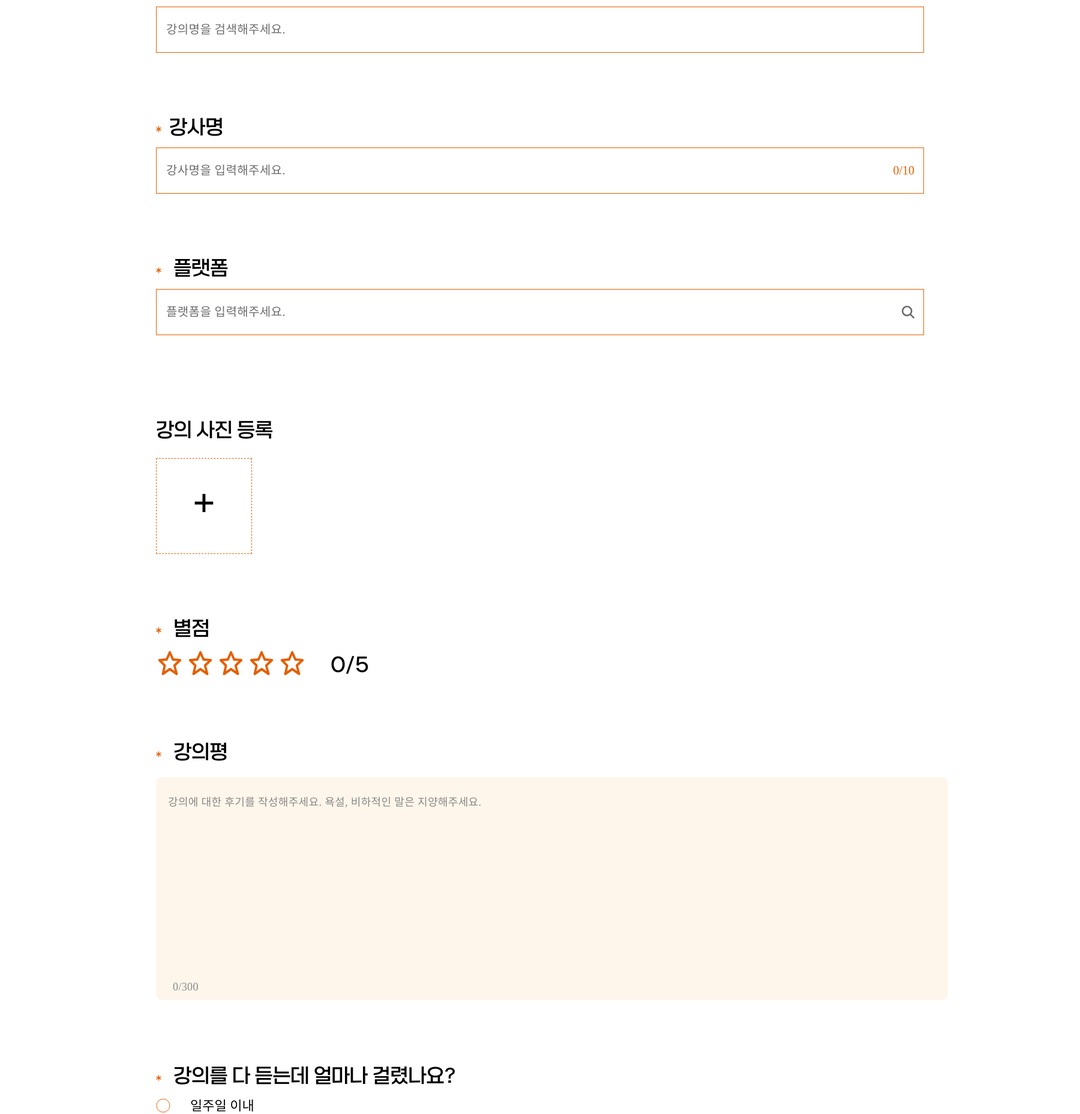
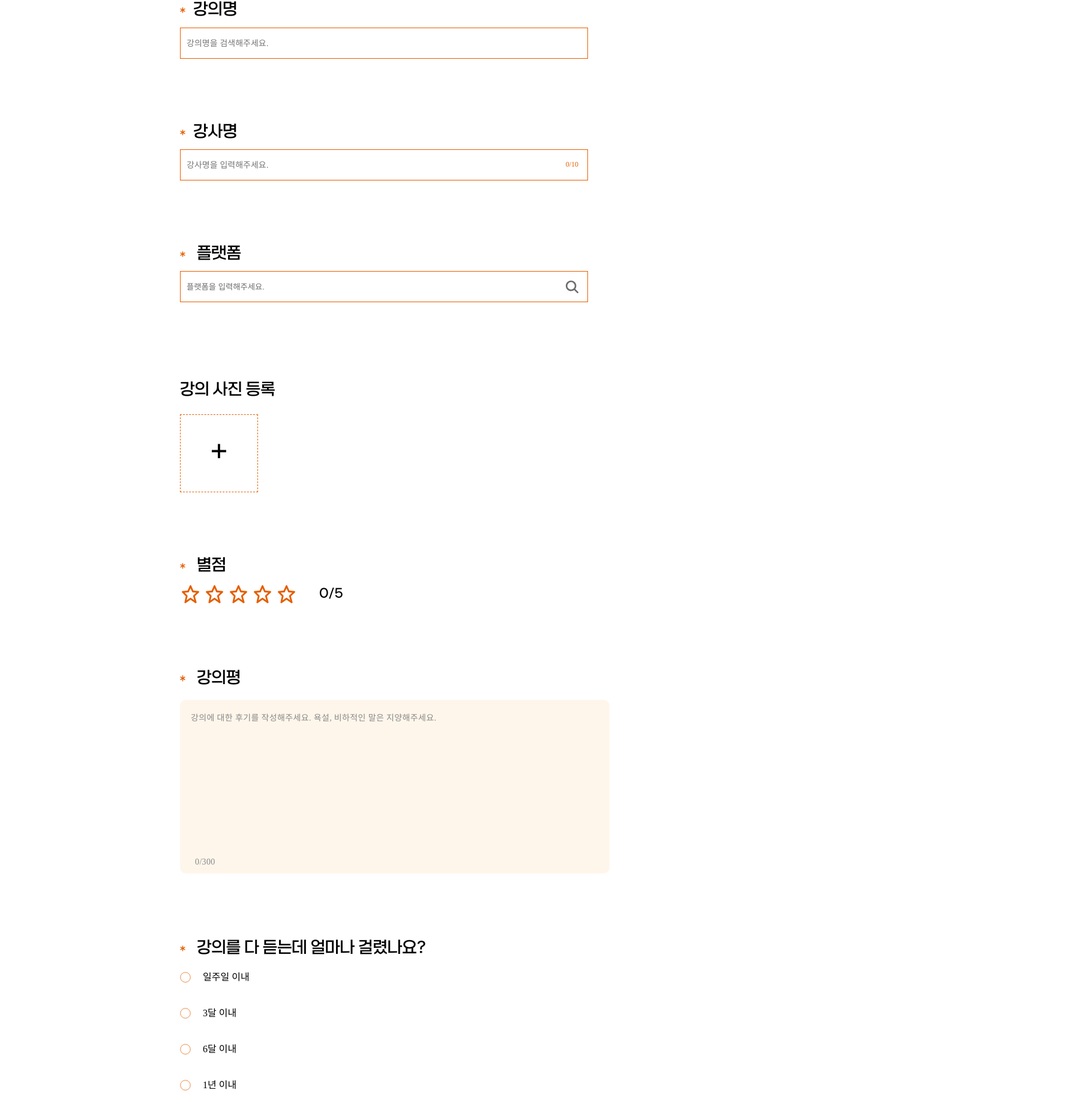
Before and after one commit to DS-UMC-7th/UMC-7th-TEAM-WEB2-FE, a React (Vite) app: page /post in a window 1280 px wide. Shown: the part 324-2182 px from the top of the page at 60% size, 1800 px wide, since content can reach past the window. Built offline with nearby package versions, Linux system fonts and the light colour scheme.

Commit message:
[Design] 스타일 수정

```diff
--- a/src/components/Post/CompletionTimeInput.jsx
+++ b/src/components/Post/CompletionTimeInput.jsx
@@ -11,7 +11,7 @@ const Label = styled.label`
   display: block;
   margin-bottom: 13px;
   font-family: "Elice DX Neolli";
-  font-size: 32px;
+  font-size: 26px;
   font-style: normal;
   font-weight: 500;
   line-height: 124.9%;
@@ -24,34 +24,37 @@ const Icon = styled.img`
 `;
 
 const RadioGroup = styled.div`
-  margin-top: 15px;
+  margin-top: 1rem;
   display: flex;
-  width: 250px;
   flex-direction: column;
   align-items: flex-start;
-  gap: 10px;
+  gap: 0.5rem;
+  width: 80%;
+
 `;
+
 
 const RadioOption = styled.div`
   display: flex;
   align-items: center;
-  gap: 10px;
+  gap: 5px;
+  margin-top:10px;
   cursor: pointer;
-  margin-bottom: 30px;
+  margin-bottom: 25px;
 
   img {
-    width: 24px;
-    height: 24px;
+    width: 18px;
+    height: 18px;
   }
 
   span {
     color: #000;
     font-family: "Pretendard Variable";
-    font-size: 22px;
+    font-size: 16px;
     font-style: normal;
     font-weight: 500;
     line-height: 124.9%; /* 27.478px */
-    margin-left: 23px;
+    margin-left: 15px;
   }
 `;
 
--- a/src/components/Post/ImageUpload.jsx
+++ b/src/components/Post/ImageUpload.jsx
@@ -9,9 +9,9 @@ const Section = styled.div`
 const Label = styled.label`
   color: ${({ theme }) => theme.colors.black};
   display: block;
-  margin-bottom: 13px;
+  margin-bottom: 11px;
   font-family: 'Elice DX Neolli';
-  font-size: 32px;
+  font-size: 26px;
   font-style: normal;
   font-weight: 500;
   line-height: 124.9%;
@@ -25,16 +25,16 @@ const AddImageButton = styled.button`
   margin-top: 25px;
   background-color: ${({ theme }) => theme.colors.white};
   border: 1px dashed ${({ theme }) => theme.colors.main};
-  width: 160px;
-  height: 160px;
+  width: 130px;
+  height: 130px;
   padding: 10px;
-  gap: 10px;
+  gap: 5px;
   flex-shrink: 0;
   position: relative;
 
   color: ${({ theme }) => theme.colors.black};
   font-family: 'Elice DX Neolli';
-  font-size: 64px;
+  font-size: 50px;
   font-style: normal;
   font-weight: 300;
   line-height: 124.9%;
@@ -43,6 +43,7 @@ const AddImageButton = styled.button`
     border: 1px solid ${({ theme }) => theme.colors.main};
   }
 `;
+
 
 const HiddenInput = styled.input`
   display: none;
@@ -55,7 +56,7 @@ const UploadedImage = styled.img`
   top: 0;
   left: 0;
   object-fit: cover; /* 이미지를 버튼 크기에 맞게 조정 */
-  border-radius: 4px; /* 버튼과 일치하는 모서리 둥글기 */
+
 `;
 
 
--- a/src/components/Post/Input.jsx
+++ b/src/components/Post/Input.jsx
@@ -11,7 +11,7 @@ const Label = styled.label`
   display: block;
   margin-bottom: 13px;
   font-family: 'Elice DX Neolli';
-  font-size: 32px;
+  font-size: 26px;
   font-style: normal;
   font-weight: 500;
   line-height: 124.9%;
@@ -29,33 +29,22 @@ const StyledInputContainer = styled.div`
   align-items: center;
 `;
 
+
 const StyledInput = styled.input`
   width: 100%;
-  font-size: 20px;
-  height: 45px;
-  padding: 15px 16px;
-  font-family: 'Pretendard Variable';
-  font-weight: 300;
+  font-size: 14px; /* 반응형 글꼴 크기 */
+  height: 3.5rem;
+  padding: 0.75rem 1rem;
   border: 1px solid ${({ theme }) => theme.colors.main};
   background: #fff;
   box-shadow: none;
 
-  &::placeholder {
-    color: ${({ theme }) => theme.colors.gray};
-    font-size: 20px;
-    font-style: normal;
-    font-family: 'Pretendard Variable';
-    font-weight: 300;
-    line-height: 124.9%;
-    letter-spacing: 0.4px;
-  }
-
   &:focus {
-    outline: none;
     border-color: ${({ theme }) => theme.colors.main};
-    box-shadow: 0px 4px 4px 0px rgba(0, 0, 0, 0.25);
+    box-shadow: 0px 2px 6px rgba(0, 0, 0, 0.1); /* 시각적 강조 */
   }
 `;
+
 
 const SearchResultContainer = styled.div`
   margin-top: 15px;
@@ -63,7 +52,7 @@ const SearchResultContainer = styled.div`
   top: 50px;
   left: 0;
   width: 100%;
-  max-height: 450px;
+  max-height: 250px;
   overflow-y: auto;
   z-index: 100;
   border: 1px solid ${({ theme }) => theme.colors.main};
@@ -72,19 +61,18 @@ const SearchResultContainer = styled.div`
 `;
 
 const SearchResultItem = styled.div`
-  padding: 10px;
   border-bottom: 1px solid ${({ theme }) => theme.colors.gray};
   cursor: pointer;
   display: flex;
-  padding: 21px 0px;
+  padding: 20px 10px;
   flex-direction: column;
   justify-content: center;
   align-items: flex-start;
-  gap: 7px;
+  gap: 5px;
   align-self: stretch;
   color: #3f3f3f;
   font-family: 'Pretendard Variable';
-  font-size: 20px;
+  font-size: 14px;
   font-style: normal;
   font-weight: 400;
   line-height: 124.9%;
@@ -104,7 +92,7 @@ const PlaceholderText = styled.span`
   right: 16px;
   color: ${({ theme }) => theme.colors.main};
   font-family: 'Pretendard Variable';
-  font-size: 20px;
+  font-size: 12px;
   font-style: normal;
   font-weight: 500;
   line-height: 124.9%;
@@ -153,7 +141,7 @@ const Input = ({
               >
                 {result.name}
                 <br />
-                <div style={{ fontSize: '20px', color: '#888' }}>
+                <div style={{ fontSize: '14px', color: '#888' }}>
                   {result.platform} | {result.instructor}
                 </div>
               </SearchResultItem>
--- a/src/components/Post/Platform.jsx
+++ b/src/components/Post/Platform.jsx
@@ -11,7 +11,7 @@ const Label = styled.label`
   display: block;
   margin-bottom: 13px;
   font-family: 'Elice DX Neolli';
-  font-size: 32px;
+  font-size: 26px;
   font-style: normal;
   font-weight: 500;
   line-height: 124.9%;
@@ -29,39 +29,30 @@ const StyledInputContainer = styled.div`
   align-items: center;
 `;
 
+
 const StyledInput = styled.input`
   width: 100%;
-  font-size: 20px;
-  height: 45px;
-  padding: 15px 16px;
-  font-family: 'Pretendard Variable';
-  font-weight: 300;
+  height: 3.5rem;
+  padding: 0.75rem 1rem;
   border: 1px solid ${({ theme }) => theme.colors.main};
   background: #fff;
-  box-shadow: none;
 
   &::placeholder {
     color: ${({ theme }) => theme.colors.gray};
-    font-size: 20px;
-    font-style: normal;
-    font-family: 'Pretendard Variable';
-    font-weight: 300;
-    line-height: 124.9%;
-    letter-spacing: 0.4px;
   }
 
   &:focus {
-    outline: none;
     border-color: ${({ theme }) => theme.colors.main};
-    box-shadow: 0px 4px 4px 0px rgba(0, 0, 0, 0.25);
+    box-shadow: 0 2px 4px rgba(0, 0, 0, 0.1); /* 시각적 강조 */
   }
 `;
+
 
 const TagList = styled.div`
   display: flex;
   flex-wrap: wrap;
   gap: 11px;
-  margin-top: 34px;
+  margin-top: 24px;
 `;
 
 const Tag = styled.span`
@@ -70,12 +61,12 @@ const Tag = styled.span`
   display: inline-flex;
   align-items: center;
   justify-content: center;
-  padding: 10px 20px;
+  padding: 5px 10px;
   background-color: ${({ theme }) => theme.colors.white};
   color: ${({ theme }) => theme.colors.main};
 
   font-family: 'Elice DX Neolli';
-  font-size: 20px;
+  font-size: 12px;
   font-style: normal;
   font-weight: 500;
   line-height: normal;
@@ -90,7 +81,7 @@ const TagDeleteButton = styled.button`
   cursor: pointer;
 
   font-family: 'Elice DX Neolli';
-  font-size: 20px;
+  font-size: 12px;
   font-style: normal;
   font-weight: 500;
   line-height: normal;
--- a/src/components/Post/PostForm.jsx
+++ b/src/components/Post/PostForm.jsx
@@ -7,18 +7,25 @@ import ReviewInput from './ReviewInput';
 import StarRating from './StarRating';
 import CompletionTimeInput from './CompletionTimeInput';
 
-const Container = styled.div`
+/*const Container = styled.div`
   width: 100%;
   max-width: 1440px;
   margin: 0 auto;
   padding: 40px 260px;
+`;*/
+
+const Container = styled.div`
+ display: flex;
+  flex-direction: column;
+  margin: 0 auto;
+ padding: 7rem 30rem;
 `;
 
 const Title = styled.h2`
   color: ${({ theme }) => theme.colors.black};
   text-align: center;
-  margin-bottom: 20px;
-  font-size: 48px;
+  margin-bottom: 30px;
+  font-size: 42px;
   font-style: normal;
   font-weight: 700;
   line-height: 124.9%;
@@ -32,7 +39,7 @@ const RequiredNote = styled.p`
   font-style: normal;
   font-weight: 500;
   line-height: 124.9%;
-  margin-bottom: 15px;
+  margin-bottom: 25px;
   text-align: right;
 `;
 
@@ -44,11 +51,9 @@ const Icon = styled.img`
 `;
 
 
-
 const SubmitButton = styled.button`
   display: block;
-  width: 100%;
-  height: 76px;
+  height: 55px;
   padding: 10px;
   justify-content: center;
   align-items: center;
@@ -62,7 +67,7 @@ const SubmitButton = styled.button`
   cursor: ${(props) => (props.disabled ? 'not-allowed' : 'pointer')};
 
   font-family: "Pretendard Variable";
-  font-size: 31px;
+  font-size: 20px;
   font-style: normal;
   font-weight: 800;
   line-height: 124.9%; /* 38.719px */
@@ -72,7 +77,7 @@ const SubmitButton = styled.button`
 
 const ErrorMessage = styled.p`
   color: red;
-  font-size: 15px;
+  font-size: 11px;
   margin-top: 10px;
 font-family: "Pretendard Variable";
 
--- a/src/components/Post/ReviewInput.jsx
+++ b/src/components/Post/ReviewInput.jsx
@@ -11,7 +11,7 @@ const Label = styled.label`
   display: block;
   margin-bottom: 13px;
   font-family: 'Elice DX Neolli';
-  font-size: 32px;
+  font-size: 26px;
   font-style: normal;
   font-weight: 500;
   line-height: 124.9%;
@@ -28,10 +28,11 @@ const StyledTextareaContainer = styled.div`
   margin-top: 20px;
 `;
 
+
 const StyledTextarea = styled.textarea`
   width: 100%;
-  height: 316px;
-  padding: 28px 20px;
+  height: 250px;
+  padding: 20px 18px;
   border: none;
   border-radius: 10px;
   background: #fff6eb;
@@ -43,10 +44,10 @@ const StyledTextarea = styled.textarea`
   white-space: pre-wrap;
   color: #232323;
   font-family: 'Pretendard Variable';
-  font-size: 18px;
+  font-size: 14px;
   font-style: normal;
   font-weight: 500;
-  line-height: 157%; /* 28.26px */
+  line-height: 157%;
   letter-spacing: 0.36px;
 
   &::placeholder {
@@ -54,22 +55,24 @@ const StyledTextarea = styled.textarea`
   }
 
   &:focus {
-    outline: none; /* 기본 outline 제거 */
-    border-color: ${({ theme }) => theme.colors.main}; /* 테두리 색상 유지 */
-    box-shadow: none; /* 추가적인 효과 제거 */
+    outline: none;
+    border-color: ${({ theme }) => theme.colors.main};
+    box-shadow: none;
   }
 `;
+
+
 
 const CharacterCount = styled.span`
   position: absolute;
   bottom: 10px;
-  left: 28px;
+  left: 25px;
   font-family: 'Pretendard Variable';
   color: #888;
   text-align: justify;
   leading-trim: both;
   text-edge: cap;
-  font-size: 18px;
+  font-size: 14px;
   font-style: normal;
   font-weight: 500;
   line-height: 157%; /* 28.26px */
@@ -78,7 +81,7 @@ const CharacterCount = styled.span`
 
 const ErrorMessage = styled.p`
   color: red;
-  font-size: 15px;
+  font-size: 11px;
   margin-top: 10px;
   font-family: 'Pretendard Variable';
 `;
--- a/src/components/Post/StarRating.jsx
+++ b/src/components/Post/StarRating.jsx
@@ -11,7 +11,7 @@ const Label = styled.label`
   display: block;
   margin-bottom: 13px;
   font-family: 'Elice DX Neolli';
-  font-size: 32px;
+  font-size: 26px;
   font-style: normal;
   font-weight: 500;
   line-height: 124.9%;
@@ -24,15 +24,16 @@ const Icon = styled.img`
 `;
 
 const StarRatingContainer = styled.div`
-  gap: 5px;
+  gap: 0.5rem;
   display: flex;
-  align-items: flex-end;
-  align-self: stretch;
+  align-items: center;
+  margin: 0 auto; /* 가운데 정렬 */
 `;
 
+
 const Star = styled.span`
-  width: 46px;
-  height: 48px;
+  width: 35px;
+  height: 36px;
   cursor: pointer;
 
   img {
@@ -44,11 +45,11 @@ const Star = styled.span`
 const Count = styled.span`
   color: ${({ theme }) => theme.colors.black};
   font-family: 'Elice DX Neolli';
-  font-size: 32px;
+  font-size: 20px;
   font-style: normal;
   font-weight: 500;
   line-height: 124.9%;
-  margin-left: 36px;
+  margin-left: 32px;
 `;
 
 const StarRating = ({ selectedStars, rating, onStarClick }) => {
```
